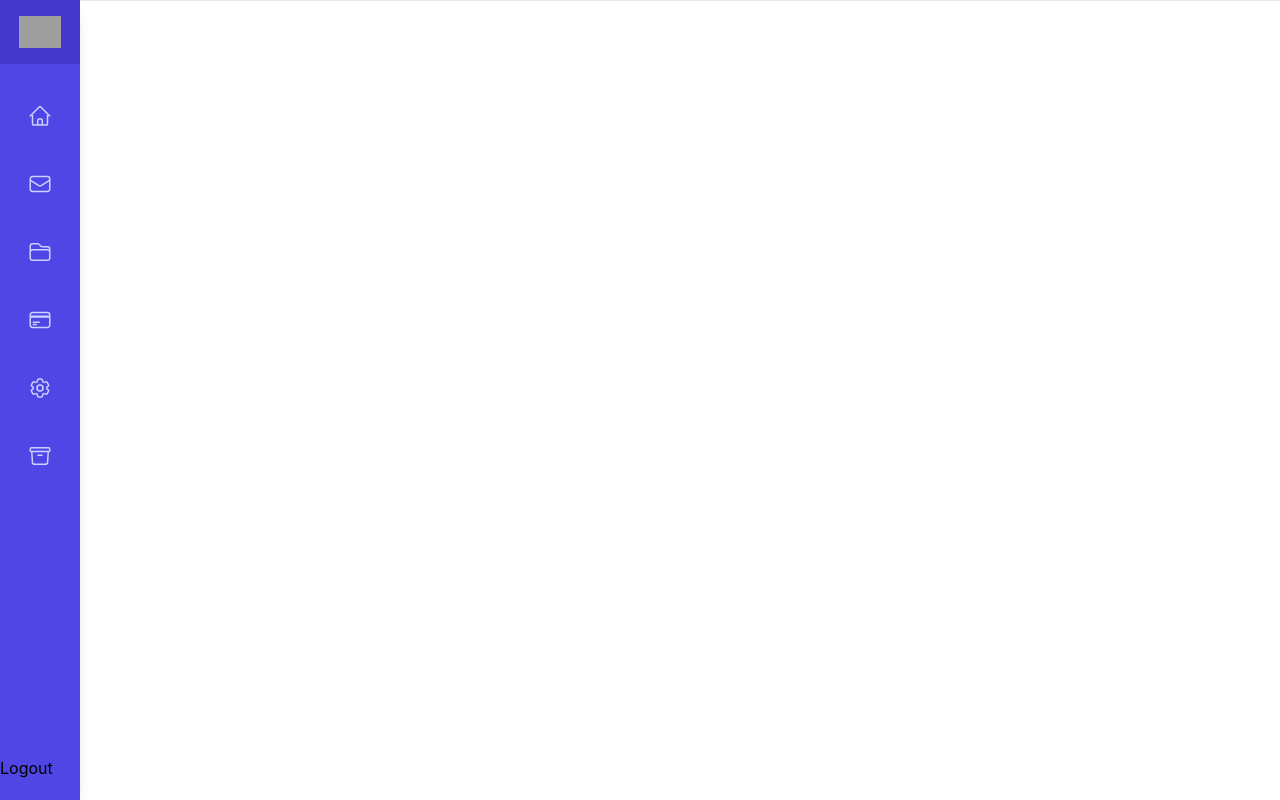
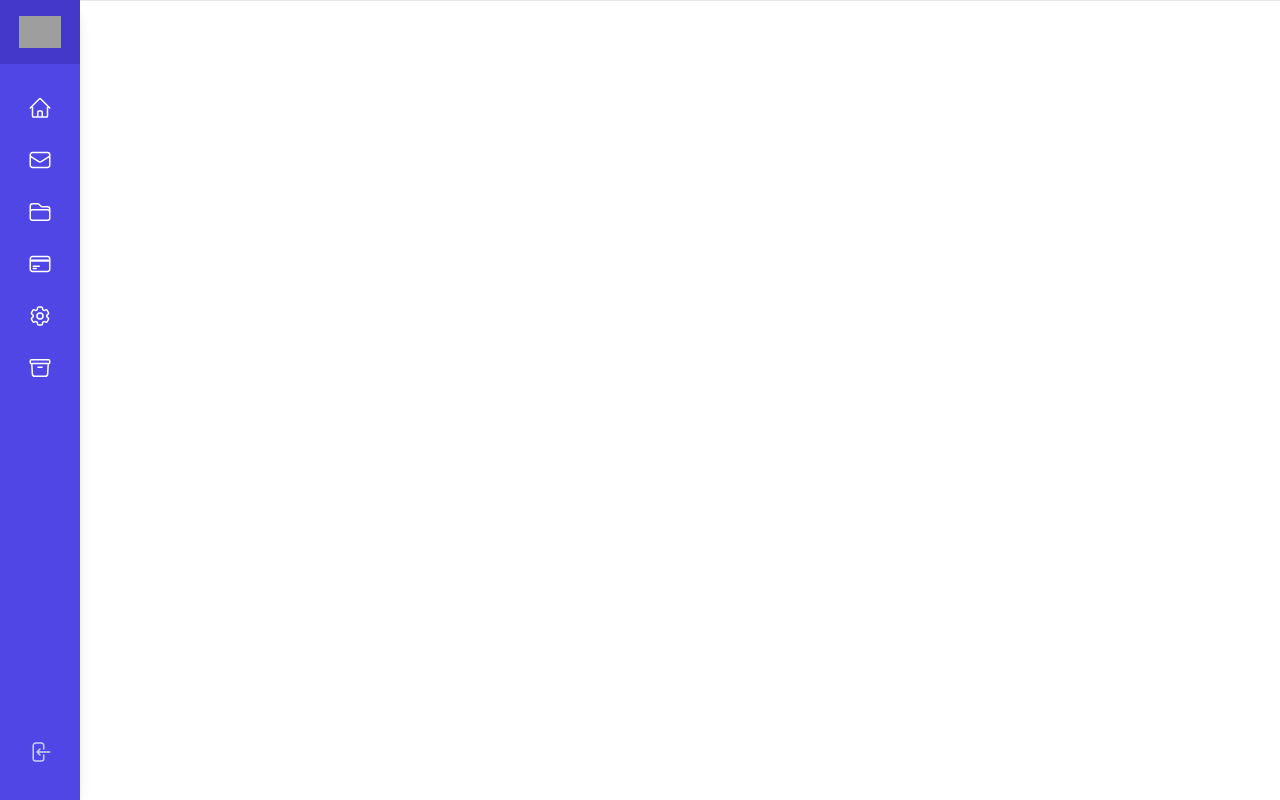
Before and after one commit to kingdanie/intime, a Next.js app: page /layout2 in a window 1280 px wide. Built offline with nearby package versions, Linux system fonts and the light colour scheme; grey boxes are pictures that could not be loaded.

Commit message:
add active link color

```diff
--- a/pages/components/sidebar2.tsx
+++ b/pages/components/sidebar2.tsx
@@ -1,7 +1,12 @@
 import { Dialog, Transition } from "@headlessui/react";
-import { ArchiveBoxIcon, Cog6ToothIcon, CreditCardIcon, EnvelopeIcon, FolderIcon, HomeIcon, XMarkIcon } from "@heroicons/react/24/outline";
+import { ArchiveBoxIcon, ArrowLeftOnRectangleIcon, Cog6ToothIcon, CreditCardIcon, EnvelopeIcon, FolderIcon, HomeIcon, XMarkIcon } from "@heroicons/react/24/outline";
 import Link from "next/link";
+import { useRouter } from "next/router";
 import { Fragment } from "react";
+
+function classNames(...classes: any) {
+    return classes.filter(Boolean).join(" ");
+  }
 
 export default function SideBar2({ sidebarOpen, setSidebarOpen }) {
     const navigation = [
@@ -12,6 +17,8 @@ export default function SideBar2({ sidebarOpen, setSidebarOpen }) {
         { name: "Settings", href: "/settings", icon: Cog6ToothIcon, current: false },
         { name: "History", href: "/history", icon: ArchiveBoxIcon, current: false },
       ];
+
+      const route = useRouter()
     return (
         <>
                 <Transition.Root show={sidebarOpen} as={Fragment}>
@@ -122,7 +129,13 @@ export default function SideBar2({ sidebarOpen, setSidebarOpen }) {
                     <Link
                       key={item.name}
                       href={item.href}
-                      className="flex items-center rounded-lg p-4 text-indigo-200 hover:bg-indigo-700"
+                    //   className="flex items-center rounded-lg p-4 text-indigo-200 hover:bg-indigo-700"
+                      className={classNames(
+                        (item.href == route.pathname)
+                          ? "bg-indigo-800 text-white rounded-xl"
+                          : "text-white hover:bg-indigo-600 hover:bg-opacity-75",
+                        "group flex items-center justify-center p-2 text-sm font-medium rounded-md"
+                      )}
                     >
                       <item.icon className="h-6 w-6" aria-hidden="true" />
                       <span className="sr-only">{item.name}</span>
@@ -130,10 +143,15 @@ export default function SideBar2({ sidebarOpen, setSidebarOpen }) {
                   ))}
                 </nav>
               </div>
-              <div className="flex flex-shrink-0 pb-5">
-                <Link href="/login" className="w-full flex-shrink-0">
+              <div className="flex flex-shrink-0 pb-5 justify-center">
+                <Link href="/login" className="flex items-center rounded-lg p-4 text-indigo-200 hover:bg-indigo-700">
 
-                    Logout
+                <ArrowLeftOnRectangleIcon
+                    className="h-6 w-6"
+                    aria-hidden="true"
+                  />
+
+                <span className="sr-only">logout</span>
 
                 </Link>
               </div>
```
